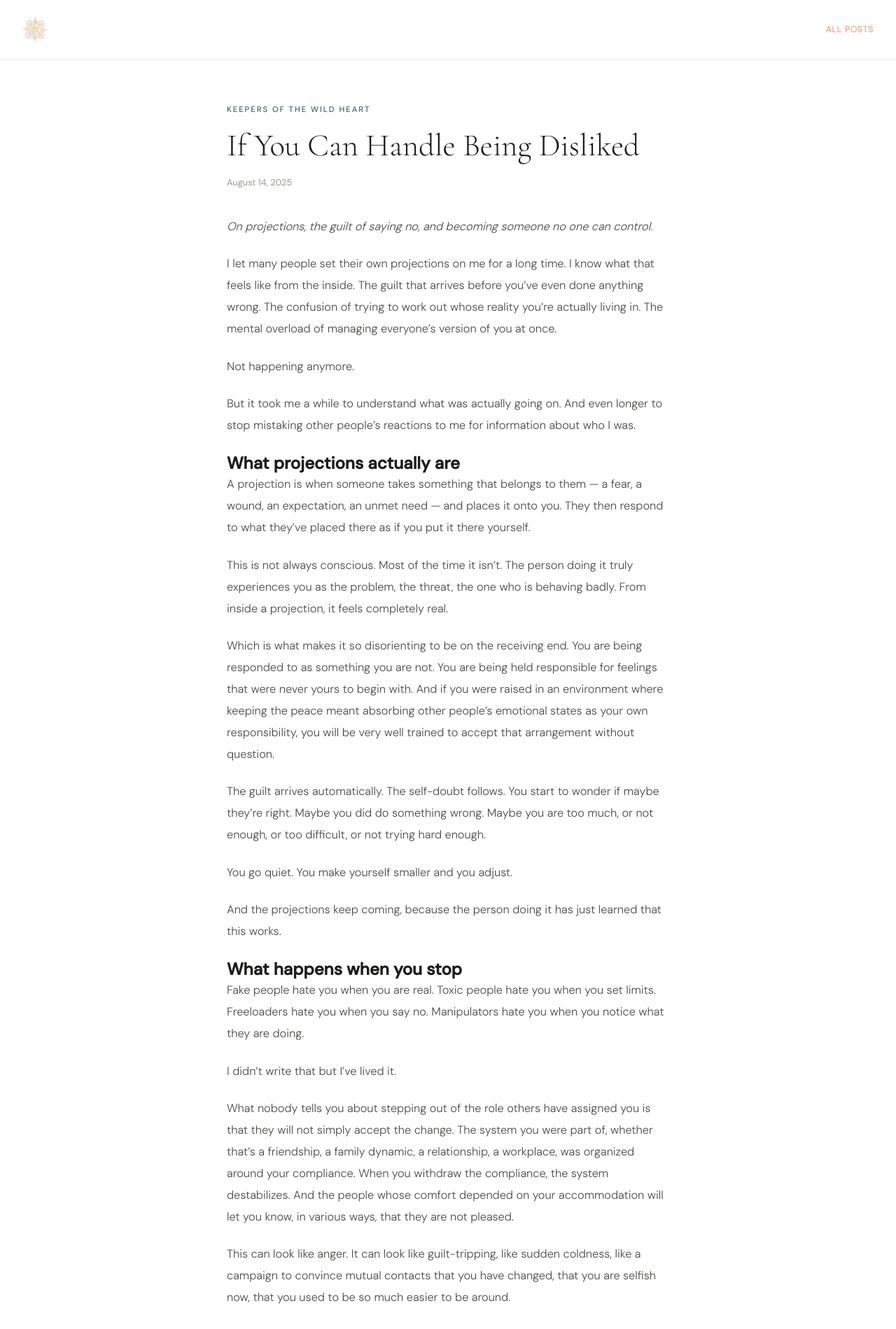
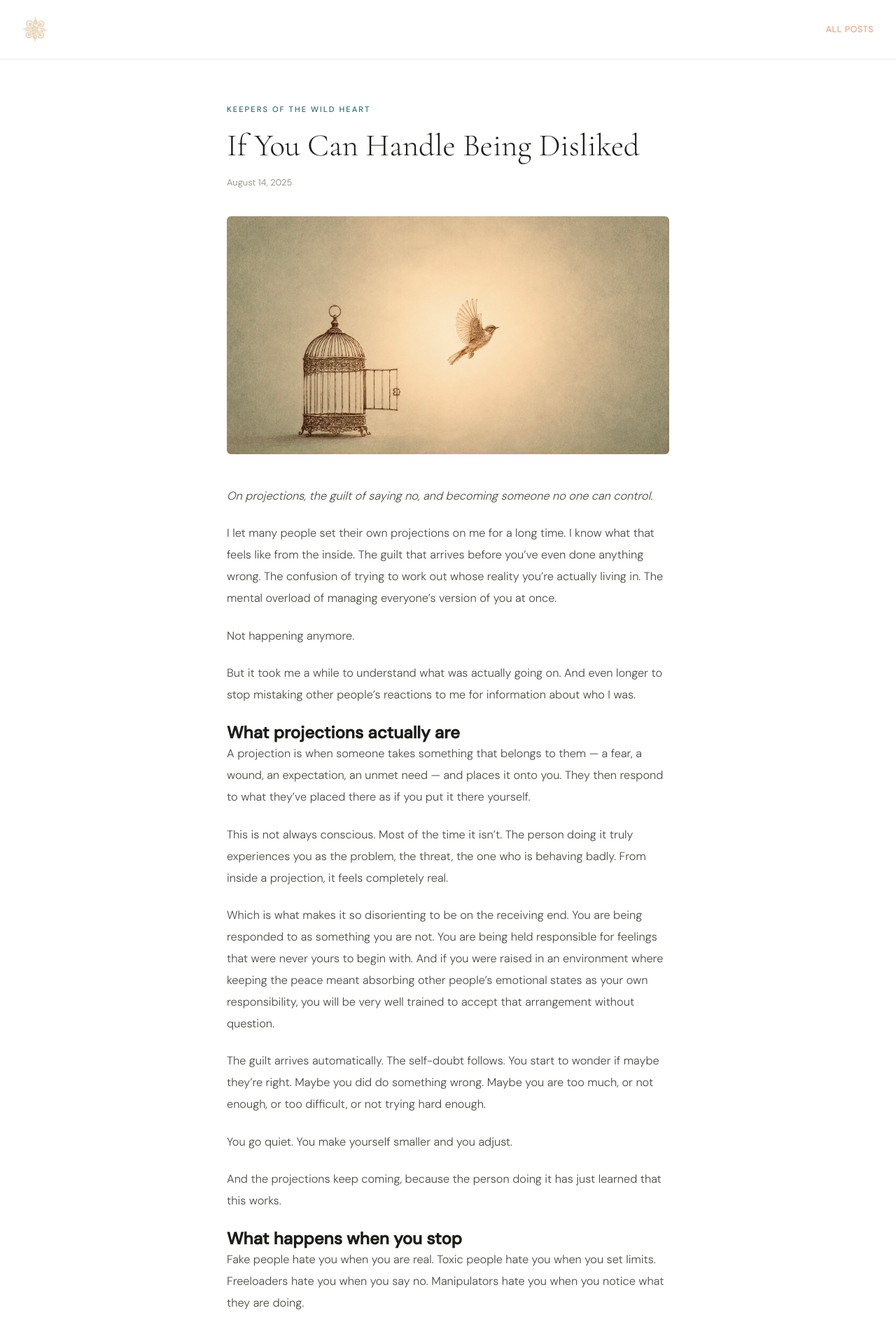
Before and after one commit to Blubell26/giuliapacciotti.com, a Jekyll site: the page built from _posts/2026-01-18-if-you-can-handle-being-disliked.md, in a window 1280 px wide. Shown: the top 1899 px of the page at 70% size. Built offline with Jekyll 4.4.1, drawn with Linux system fonts in a browser that asks for light colours; comment, search, counter and statistics services are not loaded.

Commit message:
Update 2026-01-18-if-you-can-handle-being-disliked.md

```diff
--- a/_posts/2026-01-18-if-you-can-handle-being-disliked.md
+++ b/_posts/2026-01-18-if-you-can-handle-being-disliked.md
@@ -4,8 +4,8 @@ layout: post
 title: If You Can Handle Being Disliked
 description: I let many people set their own projections on me. I know the guilt, the confusion, the mental overload. On what changes when you stop needing everyone’s approval.
 date: 2025-08-14
-image:
-thumb:
+image: images/IMG_7710.jpeg
+thumb: images/IMG_7710.jpeg
 category: psycho-spiritual
 ---
 
```
